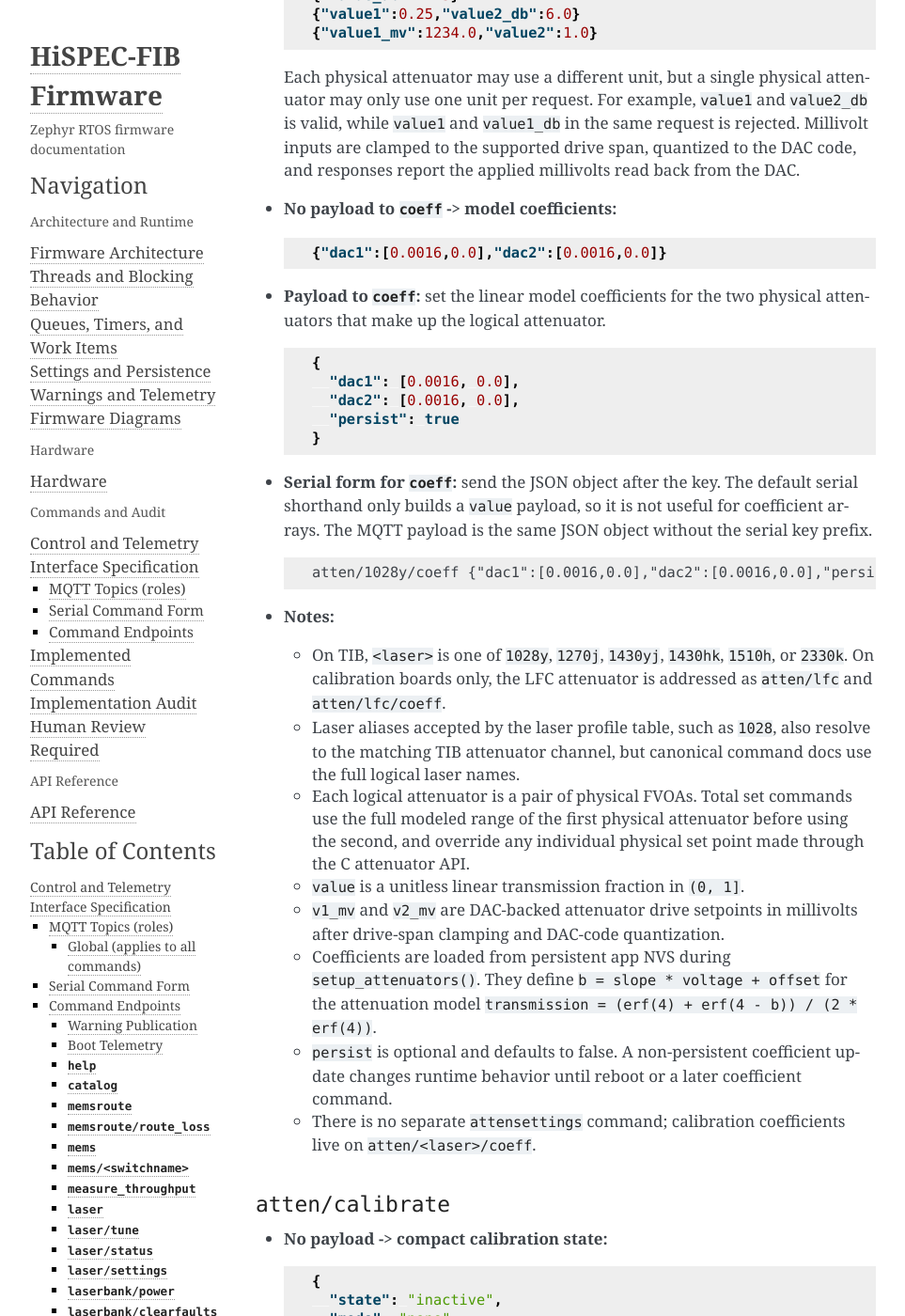
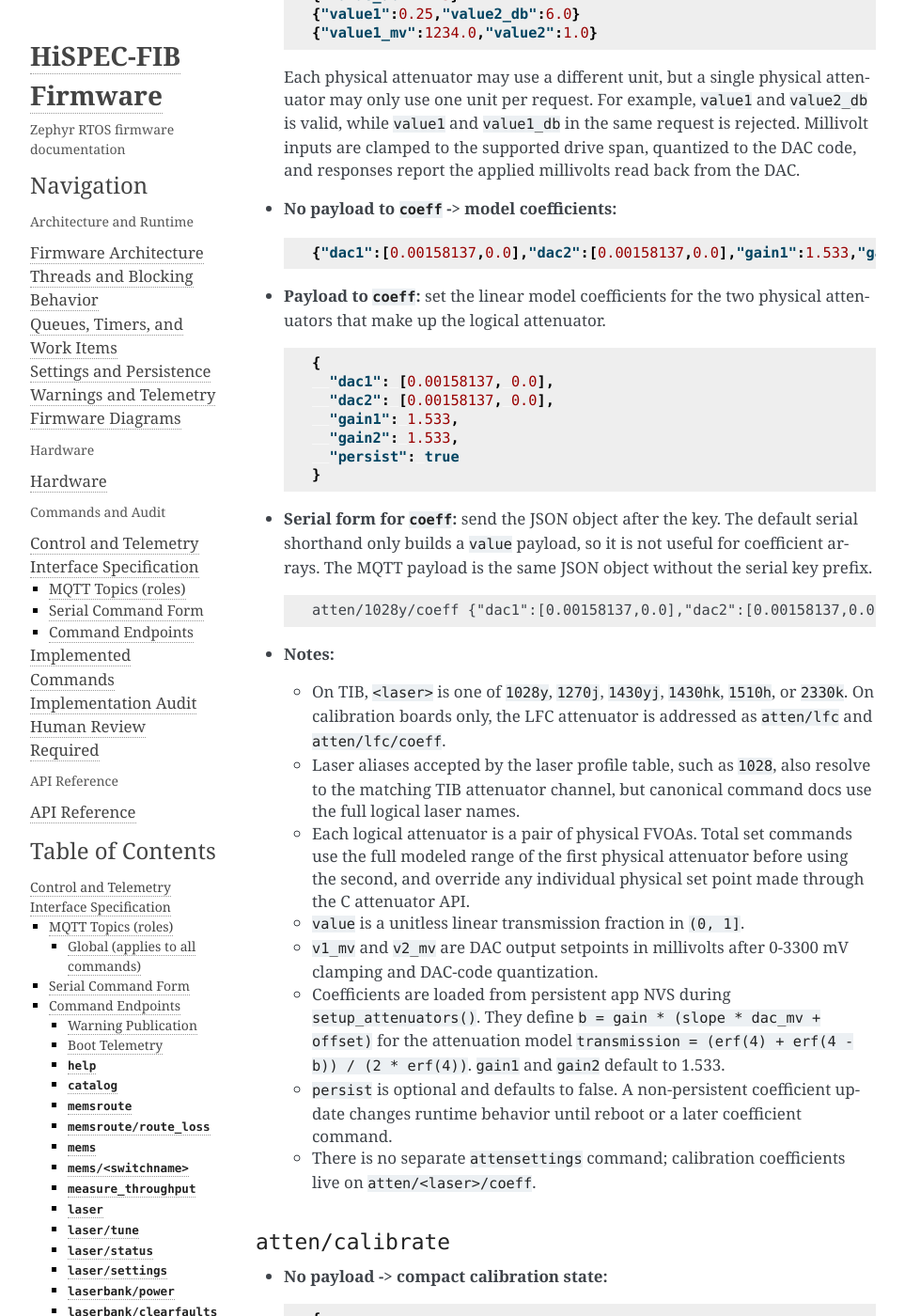
Before and after one commit to COO-Utilities/hispec-tib, a Sphinx documentation site: the page built from doc/commands.md, in a window 1280 px wide and 1400 px high, scrolled down 21829 px. Shown: the whole window at 94% size, without its empty margins (148-1111 px from the left). Built offline with Sphinx 7.4.7, drawn with Linux system fonts in a browser that asks for light colours; some of the changed text lies outside the part shown.

Commit message:
Add attenuator gain coefficients

````diff
--- a/doc/commands.md
+++ b/doc/commands.md
@@ -955,14 +955,16 @@
   the DAC.
 - **No payload to `coeff` -> model coefficients:**
   ```json
-  {"dac1":[0.0016,0.0],"dac2":[0.0016,0.0]}
+  {"dac1":[0.00158137,0.0],"dac2":[0.00158137,0.0],"gain1":1.533,"gain2":1.533}
   ```
 - **Payload to `coeff`:** set the linear model coefficients for the two physical
   attenuators that make up the logical attenuator.
   ```json
   {
-    "dac1": [0.0016, 0.0],
-    "dac2": [0.0016, 0.0],
+    "dac1": [0.00158137, 0.0],
+    "dac2": [0.00158137, 0.0],
+    "gain1": 1.533,
+    "gain2": 1.533,
     "persist": true
   }
   ```
@@ -971,7 +973,7 @@
   coefficient arrays. The MQTT payload is the same JSON object without the
   serial key prefix.
   ```text
-  atten/1028y/coeff {"dac1":[0.0016,0.0],"dac2":[0.0016,0.0],"persist":true}
+  atten/1028y/coeff {"dac1":[0.00158137,0.0],"dac2":[0.00158137,0.0],"gain1":1.533,"gain2":1.533,"persist":true}
   ```
 
 - **Notes:**
@@ -986,11 +988,13 @@
     second, and override any individual physical set point made through the C
     attenuator API.
   - `value` is a unitless linear transmission fraction in `(0, 1]`.
-  - `v1_mv` and `v2_mv` are DAC-backed attenuator drive setpoints in
-    millivolts after drive-span clamping and DAC-code quantization.
+  - `v1_mv` and `v2_mv` are DAC output setpoints in millivolts after 0-3300 mV
+    clamping and DAC-code quantization.
   - Coefficients are loaded from persistent app NVS during
-    `setup_attenuators()`. They define `b = slope * voltage + offset` for the
-    attenuation model `transmission = (erf(4) + erf(4 - b)) / (2 * erf(4))`.
+    `setup_attenuators()`. They define
+    `b = gain * (slope * dac_mv + offset)` for the attenuation model
+    `transmission = (erf(4) + erf(4 - b)) / (2 * erf(4))`. `gain1` and
+    `gain2` default to 1.533.
   - `persist` is optional and defaults to false. A non-persistent coefficient
     update changes runtime behavior until reboot or a later coefficient command.
   - There is no separate `attensettings` command; calibration coefficients live
@@ -1009,8 +1013,8 @@
     "t_ms": 300,
     "complete_pct": 0,
     "point": "1/20",
-    "mv": 5000.0,
-    "other_mv": 5000.0,
+    "mv": 3300.0,
+    "other_mv": 3300.0,
     "error": 0,
     "dac1": {
       "valid": true,
@@ -1050,7 +1054,7 @@
     "points": [
       {
         "i": 0,
-        "v": 5000.0,
+        "v": 3300.0,
         "f": 12.3,
         "valid": true,
         "sat": false,
@@ -1101,11 +1105,11 @@
     "attenuator": "lfc",
     "persist": true,
     "dac1": {
-      "v_mV": [5000.0, 4750.0, 4500.0, 4250.0, 4000.0, 3750.0],
+      "v_mV": [3300.0, 3050.0, 2800.0, 2550.0, 2300.0, 2050.0],
       "flux": [1.0, 2.0, 4.0, 8.0, 16.0, 32.0]
     },
     "dac2": {
-      "v_mV": [5000.0, 4750.0, 4500.0, 4250.0, 4000.0, 3750.0],
+      "v_mV": [3300.0, 3050.0, 2800.0, 2550.0, 2300.0, 2050.0],
       "flux": [1.0, 2.0, 4.0, 8.0, 16.0, 32.0]
     }
   }
@@ -1126,8 +1130,8 @@
     "point_index": 4,
     "point_count": 20,
     "complete_pct": 10,
-    "sweep_mv": 4000.0,
-    "other_mv": 5000.0,
+    "sweep_mv": 2800.0,
+    "other_mv": 3300.0,
     "mean_mv": 123.4,
     "mean_net_mv": 120.1,
     "rms_mv": 0.2,
@@ -1181,8 +1185,11 @@
     thread advances the state machine.
   - The fit converts normalized flux to the attenuator model coordinate and
     uses local double-precision linear regression for
-    `b = slope * v_mV + offset`. Fit details include point count, correlation,
-    residual RMS/max in dB, fitted transmission span, and voltage span.
+    `b_measured = slope * v_mV + offset` with DAC-side millivolts. When a fit
+    is applied, the stored slope and offset are normalized by the configured
+    op-amp gain so runtime still uses `b = gain * (slope * dac_mv + offset)`.
+    Fit details include point count, correlation, residual RMS/max in dB,
+    fitted transmission span, and voltage span.
   - Manual calibration returns the voltage schedule on completion or stop so an
     operator can record fluxes externally and submit the batch later.
   - Starting manual calibration disables any active autolevel throughput monitor
````
Also changed, not shown: doc/implemented_commands.md (+3 -2 lines), doc/settings.md (+3 -3 lines), 10 other files.
